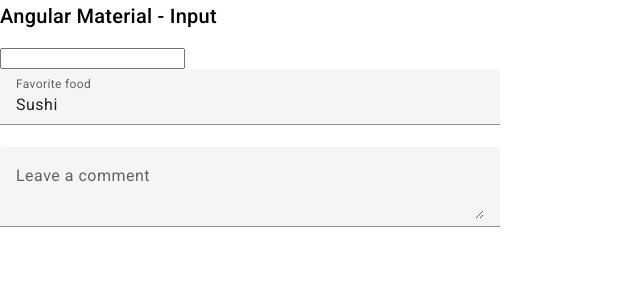
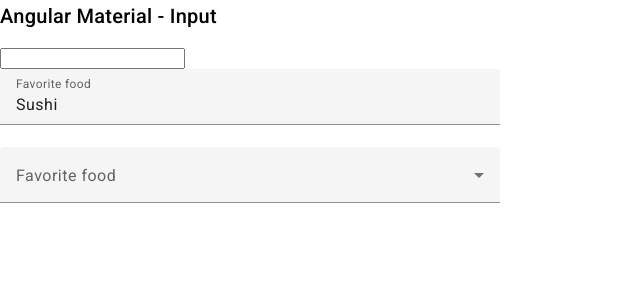
Before and after one commit to jcaido/angularmaterial, an Angular app: page / in a window 1280 px wide. Shown: the top 300 px of the page, without its empty margins (0-640 px from the left). Built offline with nearby package versions, Linux system fonts and the light colour scheme.

Commit message:
create select basic

```diff
--- a/src/Material.Module.ts
+++ b/src/Material.Module.ts
@@ -1,9 +1,11 @@
 import { NgModule } from "@angular/core";
 import { MatInputModule } from "@angular/material/input";
+import { MatSelectModule } from "@angular/material/select";
 
 @NgModule({
   exports: [
-    MatInputModule
+    MatInputModule,
+    MatSelectModule
   ]
 })
 export class MaterialModule{}
--- a/src/app/input/input.component.html
+++ b/src/app/input/input.component.html
@@ -9,7 +9,11 @@
   </mat-form-field>
 
   <mat-form-field class="example-full-width">
-    <mat-label>Leave a comment</mat-label>
-    <textarea matInput placeholder="Ex. It makes me feel..."></textarea>
+    <mat-label>Favorite food</mat-label>
+    <mat-select>
+      @for (food of foods; track food.value) {
+        <mat-option [value]="food.value">{{food.viewValue}}</mat-option>
+      }
+    </mat-select>
   </mat-form-field>
 </form>
--- a/src/app/input/input.component.ts
+++ b/src/app/input/input.component.ts
@@ -1,4 +1,9 @@
 import { Component } from '@angular/core';
+
+interface Food {
+  value: string;
+  viewValue: string;
+}
 
 @Component({
   selector: 'app-input',
@@ -7,4 +12,10 @@
 })
 export class InputComponent {
 
+  foods: Food[] = [
+    {value: 'steak-0', viewValue: 'Steak'},
+    {value: 'pizza-1', viewValue: 'Pizza'},
+    {value: 'tacos-2', viewValue: 'Tacos'},
+  ]
+
 }
```
